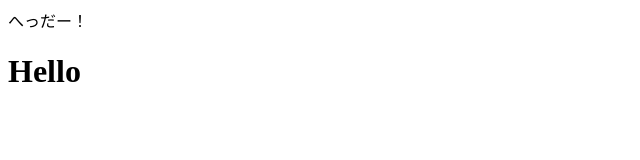
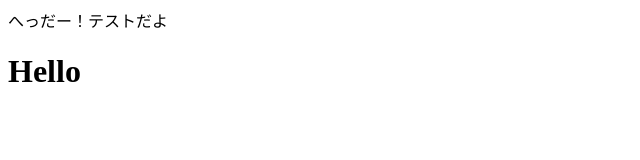
Before and after one commit to NOBUo1967/git-practice, a plain HTML site: page index.html in a window 1280 px wide. Shown: the full height of the page, 0-640 px from the left. Drawn offline with Linux system fonts and the light colour scheme.

Commit message:
ヘッダーのテストだよ

```diff
--- a/index.html
+++ b/index.html
@@ -6,7 +6,7 @@
     <title>Document</title>
 </head>
 <body>
-    <header>へっだー！</header>
+    <header>へっだー！テストだよ</header>
     <h1>Hello</h1>
 </body>
 </html>
```
